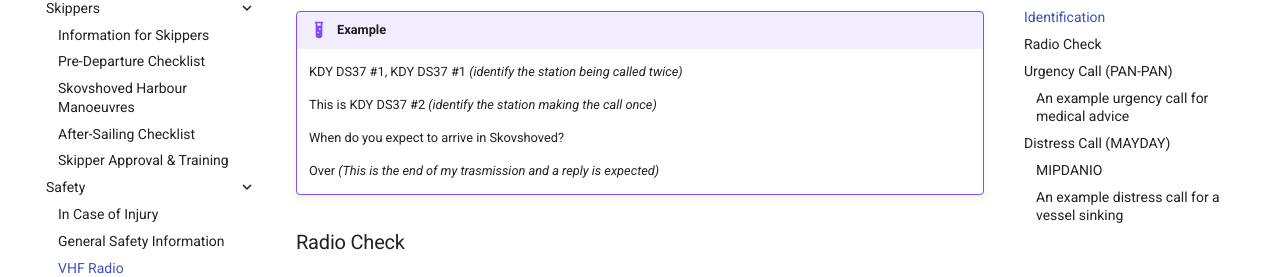
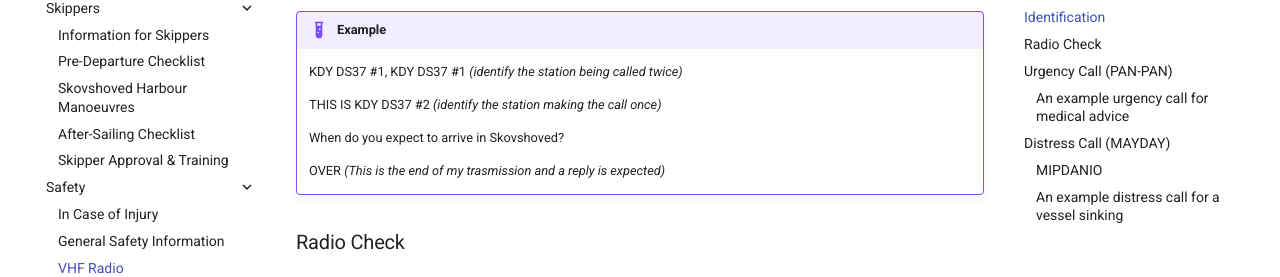
Before and after one commit to x123/kdy-iss, an MkDocs documentation site: the page built from docs/vhf-radio.md, in a window 1280 px wide and 900 px high, scrolled down 1363 px. Shown: the part 163-440 px from the top of the window. Built offline with MkDocs 1.6.1 and Material for MkDocs 9.7.7, drawn with Linux system fonts in a browser that asks for light colours; comment, search, counter and statistics services are not loaded.

Commit message:
capitalize IAMSAR procedure words

```diff
--- a/docs/vhf-radio.md
+++ b/docs/vhf-radio.md
@@ -58,11 +58,11 @@ broadcast for help), but you must identify yourself.
 
     KDY DS37 #1, KDY DS37 #1 *(identify the station being called twice)*
 
-    This is KDY DS37 #2 *(identify the station making the call once)*
+    THIS IS KDY DS37 #2 *(identify the station making the call once)*
 
     When do you expect to arrive in Skovshoved?
 
-    Over *(This is the end of my trasmission and a reply is expected)*
+    OVER *(This is the end of my trasmission and a reply is expected)*
 
 ## Radio Check
 
```
